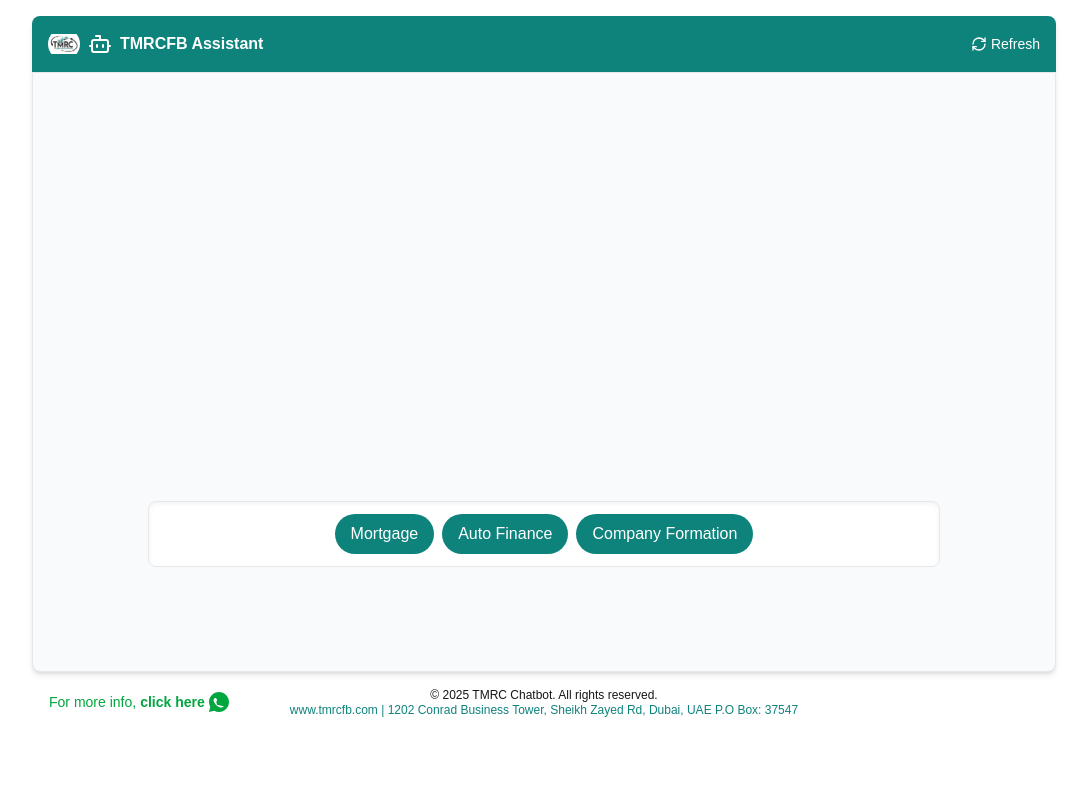
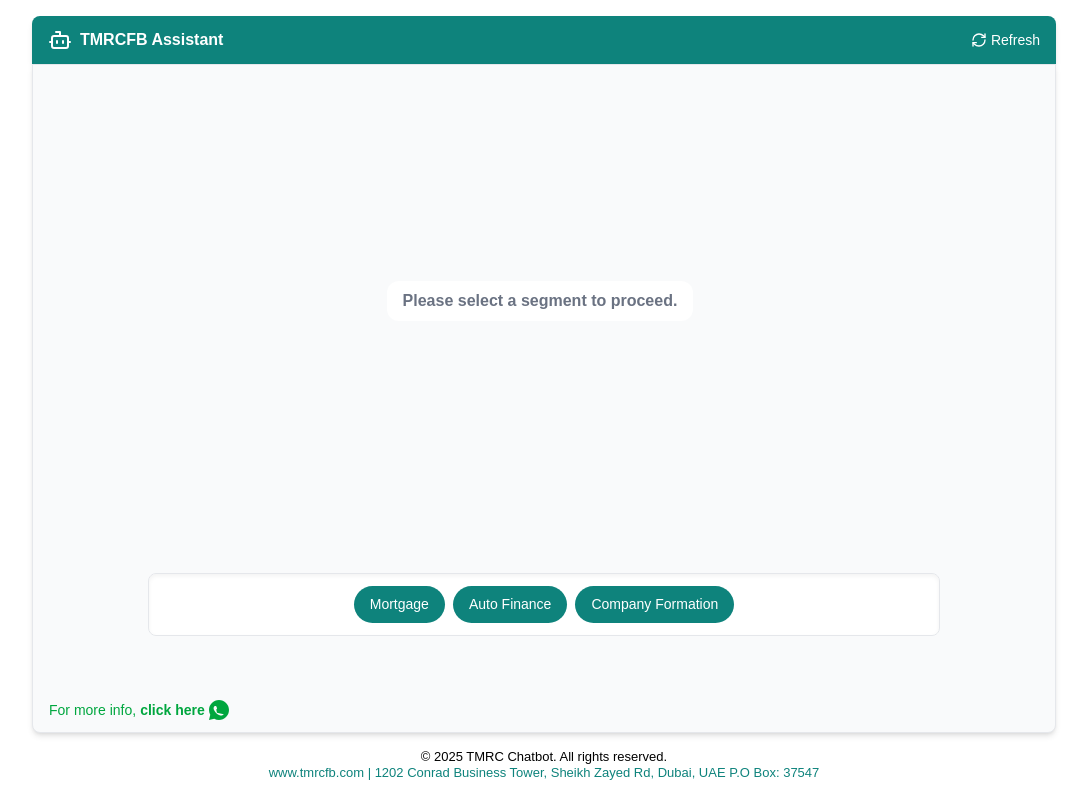
Before and after one commit to Mehwishhasny/chatbot, a Next.js app: page / in a window 1280 px wide. Shown: the whole page, without its empty margins (96-1183 px from the left). Built offline with nearby package versions, Linux system fonts and the light colour scheme.

Commit message:
commit done

```diff
--- a/components/page.tsx
+++ b/components/page.tsx
@@ -50,11 +50,15 @@
 
 
   export default function ChatbotFullPage() {
-    const [messages, setMessages] = useState<Message[]>([]);
+    const [messages, setMessages] = useState<Message[]>([
+      { sender: "bot", text: "Please select a segment to proceed." }
+    ]);
+
 
     const [selectedSegment, setSelectedSegment] = useState<Segment | null>(null);
 
     const bottomRef = useRef<HTMLDivElement | null>(null);
+
 
     useEffect(() => {
       if (selectedSegment && bottomRef.current) {
@@ -82,29 +86,26 @@
     };
 
     const handleRefresh = () => {
-      setMessages([]);
+      setMessages([
+        { sender: "bot", text: "Please select a segment to proceed." }
+      ]);
       setSelectedSegment(null);
     };
+
 
     const whatsappLink =
       "https://wa.me/971505899143?text=Hi%20I%20am%20interested%20in%20learning%20more%20about%20your%20services";
 
     return (
-      <div className="min-h-screen flex flex-col items-center justify-start bg-white p-4">
+      <div className="min-h-screen h-screen overflow-y-auto flex flex-col items-center justify-start bg-white p-4">
 
-  {/* Show Welcome Popup */}
+  {/* Welcome Popup */}
   <WelcomePopup />
 
   {/* Header */}
   <div className="w-full max-w-5xl bg-[#0e837c] text-white px-4 py-3 rounded-t-lg shadow-md flex items-center justify-between">
   <div className="flex items-center gap-2">
-    {/* Logo Image */}
-    <img
-      src="/images/logo.jpeg"
-      alt="Logo"
-      className="w-8 h-8 object-contain rounded-full"
-    />
-    {/* Bot Icon and Name */}
+    {/* Bot Icon */}
     <Bot className="w-6 h-6" />
     <span className="font-semibold sm:text-base text-sm">TMRCFB Assistant</span>
   </div>
@@ -118,32 +119,66 @@
 
 
   {/* Chat Area */}
-  <div className="w-full max-w-5xl flex flex-col gap-3 bg-gray-50 p-4 shadow-md border border-gray-200 rounded-b-lg h-[75vh] overflow-hidden">
+  <div className="w-full max-w-5xl flex flex-col gap-3 bg-gray-50 p-4 shadow-md border border-gray-200 rounded-b-lg sm:h-[85vh] h-[75vh] overflow-hidden relative">
 
     {/* Chat Messages */}
-    <div className="flex flex-col gap-2 overflow-y-auto h-[45vh] pr-2">
+    <div className={`flex flex-col gap-2 overflow-y-auto sm:h-[55vh] h-[40vh] pr-2
+  ${messages.length === 1 && messages[0].text === "Please select a segment to proceed."
+    ? "items-center justify-center text-center"
+    : ""}
+`}>
+
       {messages.map((msg, idx) => {
         const isGreeting =
           msg.text === "Please select a segment to proceed." ||
           msg.text === "Please select a question related to this segment.";
-        const baseStyle = "rounded-xl px-4 py-2 sm:max-w-[60%] max-w-[90%] sm:text-base text-[14px] ";
+        const baseStyle = "rounded-xl px-4 py-2 sm:max-w-[75%] max-w-[70%] sm:text-base text-[15px]";
         const bgStyle = isGreeting
           ? "bg-white font-semibold text-gray-500 self-center"
           : msg.sender === "bot"
           ? "bg-[#c8ad55] text-white self-start"
           : "bg-[#83b3a3] text-white self-end";
 
-        return (
-          <div key={idx} className={`${baseStyle} ${bgStyle}`}>
+          if (msg.sender === "bot" && !isGreeting) {
+            return (
+              <div key={idx} className="flex items-start gap-2 self-start">
+                <img
+                  src="/images/logo.jpeg"
+                  alt="Bot Logo"
+                  className="sm:w-14 sm:h-11 w-10 h-8 rounded-full mt-1"
+                />
+                <div className={`${baseStyle} ${bgStyle}`}>
+                  {msg.text}
+                </div>
+              </div>
+            );
+          }
+
+        if (msg.sender !== "bot" && !isGreeting) {
+          return (
+          <div key={idx} className="flex flex-row-reverse items-end gap-2 self-end">
+                <img
+                  src="/images/sender.jpg"
+                  alt="Sender Image"
+                  className="sm:w-14 sm:h-11 w-10 h-8 rounded-full mt-1 opacity-60"
+                />
+                <div className={`${baseStyle} ${bgStyle}`}>
             {msg.text}
           </div>
+          </div>
         );
-      })}
+      }
+      return (
+        <div key={idx} className={`${baseStyle} ${bgStyle}`}>
+          {msg.text}
+        </div>
+      );
+    })}
     </div>
 
     {/* Segments */}
     <div className="sm:mt-10 mt-6 flex justify-center w-full">
-      <div className="sm:max-h-[25vh] max-h-[22vh] overflow-y-auto rounded-lg border border-gray-200 p-3 bg-white shadow-inner sm:w-[80%] sm:max-w-4xl max-w-full flex flex-col justify-start">
+      <div className="sm:max-h-[22vh] max-h-[22vh] overflow-y-auto rounded-lg border border-gray-200 p-3 bg-white shadow-inner sm:w-[80%] sm:max-w-4xl max-w-full flex flex-col justify-start">
         {!selectedSegment ? (
           <div className="flex flex-wrap gap-2 justify-center">
             {segments
@@ -152,7 +187,7 @@
                 <button
                   key={idx}
                   onClick={() => handleSegmentClick(segment)}
-                  className="sm:text-base text-[12px] px-4 py-2 rounded-full bg-[#0e837c] text-white text-center hover:bg-[#83b3a3] w-full sm:w-auto max-w-xs break-words cursor-pointer"
+                  className="sm:text-[14px] text-[14px] px-4 py-2 rounded-full bg-[#0e837c] text-white text-center hover:bg-[#83b3a3] w-full sm:w-auto max-w-xs break-words cursor-pointer"
                 >
                   {segment.services}
                 </button>
@@ -165,7 +200,7 @@
                 setSelectedSegment(null);
                 setMessages([]);
               }}
-              className="sm:text-base text-[12px] text-[#c8ad55] underline hover:text-[#e0c974] w-fit cursor-pointer"
+              className="sm:text-[15px] text-[14px] text-[#c8ad55] underline hover:text-[#e0c974] w-fit cursor-pointer"
             >
               ← Back to Segments
             </button>
@@ -174,7 +209,7 @@
                 <button
                   key={idx}
                   onClick={() => handleQuestionClick(q)}
-                  className="sm:text-[14px] text-[12px] px-4 py-2 rounded-full bg-[#0e837c] text-white text-center hover:bg-[#83b3a3] w-auto cursor-pointer"
+                  className="sm:text-[15px] text-[14px] sm:px-4 px-2 py-2 rounded-full bg-[#0e837c] text-white text-center hover:bg-[#83b3a3] w-auto cursor-pointer"
                 >
                   {q.question}
                 </button>
@@ -191,7 +226,7 @@
         href={whatsappLink}
         target="_blank"
         rel="noopener noreferrer"
-        className="text-green-600 fixed sm:bottom-22 bottom-18 hover:text-green-800 flex items-center gap-1 sm:text-sm text-[11px] cursor-pointer"
+        className="text-green-600 fixed sm:bottom-20 bottom-18 hover:text-green-800 flex items-center gap-1 text-sm cursor-pointer"
       >
         For more info, <b>click here</b>
         <svg
@@ -206,7 +241,7 @@
   </div>
 
   {/* Footer */}
-  <footer className="w-full max-w-5xl text-center sm:text-[12px] text-[10px] ext-gray-500 py-1 mt-3 leading-tight sm:h-[40px] h-[30px] overflow-hidden">
+  <footer className="w-full max-w-5xl text-center sm:text-[13px] text-[11px] text-black py-1 mt-3 leading-tight sm:h-[40px] h-[30px] overflow-hidden">
     <div>© {new Date().getFullYear()} TMRC Chatbot. All rights reserved.</div>
     <div className="text-[#0e837c]">
       <a
--- a/components/popup.tsx
+++ b/components/popup.tsx
@@ -15,13 +15,15 @@
 
   return (
     <div className="fixed top-18 left-1/2 transform -translate-x-1/2 z-50">
-      <div className="backdrop-blur-md bg-black/70 border border-gray-300 shadow-lg px-4 py-4 rounded-lg text-sm text-white">
+      <div className="relative flex backdrop-blur-md bg-black/70 border border-gray-300 shadow-lg px-4 py-4 rounded-lg text-sm text-white">
 
-<b> Hi! This is your TMRC FB assistant.
-<button onClick={() => setShow(false)} className="ml-2 text-md text-black hover:text-gray-700 cursor-pointer">
+<b> Hi! This is your TMRC FB assistant.</b>
+
+<button onClick={() => setShow(false)} className="absolute top-2 right-2 text-md text-white hover:text-gray-700 cursor-pointer">
   ✕
 </button>
-<br  />Please select a segment to proceed.</b>
+
+
       </div>
     </div>
   );
```
Also changed, not shown: public/images/sender.jpg (added).
